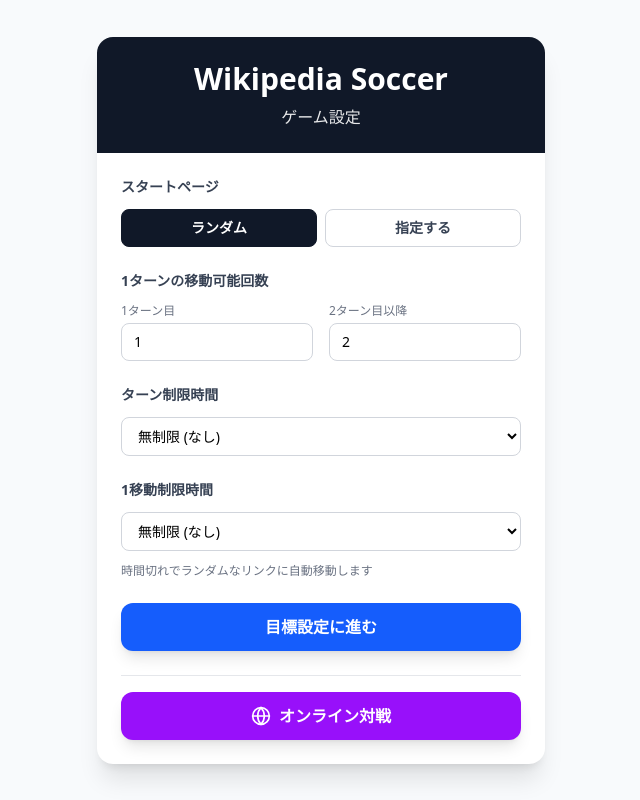
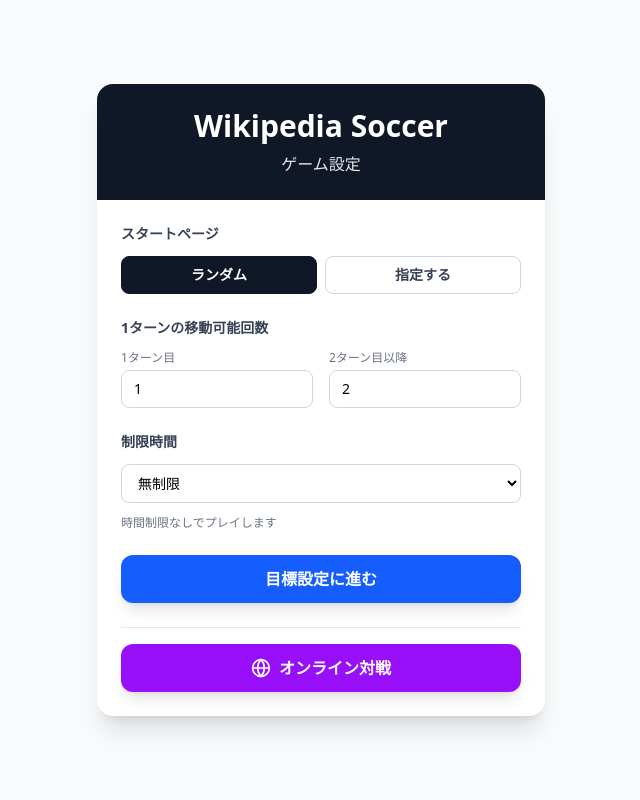
Before and after one commit to sas-news/Wikipedia-Soccer, a React (Vite) app: page / in a window 1280 px wide. Shown: the whole page, without its empty margins (319-959 px from the left). Built offline with nearby package versions, Linux system fonts and the light colour scheme.

Commit message:
feat: enhance multiplayer state synchronization and update time limit handling

```diff
--- a/src/App.tsx
+++ b/src/App.tsx
@@ -23,6 +23,7 @@
   movesPhase1: number;
   movesPhaseN: number;
   turnTimeLimit: number;
+  moveTimeLimit: number;
   p1Target: string;
   p2Target: string;
   currentPlayer: 1 | 2;
@@ -84,35 +85,30 @@
     setHasSaveData(!!localStorage.getItem(SAVE_KEY));
   }, [phase]);
 
-  useEffect(() => {
-    if (iframeRef.current && currentPage) {
-      const newSrc = `${window.location.origin}/proxy/wiki/${encodeURIComponent(currentPage)}`;
-      if (iframeRef.current.src !== newSrc) {
-        iframeRef.current.src = newSrc;
-      }
-    }
-  }, [currentPage]);
+  const iframeKey = `${currentPage}-${globalHistory.length}`;
 
   // Online Multiplayer Socket Logic
   useEffect(() => {
     if (!socket) return;
 
     socket.on('sync_state', (state: any) => {
-      setStartPageMode(state.startPageMode);
-      setCustomStartPage(state.customStartPage);
-      setMovesPhase1(state.movesPhase1);
-      setMovesPhaseN(state.movesPhaseN);
-      setTurnTimeLimit(state.turnTimeLimit);
-      setP1Target(state.p1Target);
-      setP2Target(state.p2Target);
-      setCurrentPlayer(state.currentPlayer);
-      setTurnCount(state.turnCount);
-      setMovesMade(state.movesMade);
-      setCurrentPage(state.currentPage);
-      setTurnHistory(state.turnHistory);
-      setGlobalHistory(state.globalHistory);
-      setTimeLeft(state.timeLeft);
-      setPhase(state.phase);
+      if (state.startPageMode !== undefined) setStartPageMode(state.startPageMode);
+      if (state.customStartPage !== undefined) setCustomStartPage(state.customStartPage);
+      if (state.movesPhase1 !== undefined) setMovesPhase1(state.movesPhase1);
+      if (state.movesPhaseN !== undefined) setMovesPhaseN(state.movesPhaseN);
+      if (state.turnTimeLimit !== undefined) setTurnTimeLimit(state.turnTimeLimit);
+      if (state.moveTimeLimit !== undefined) setMoveTimeLimit(state.moveTimeLimit);
+      if (state.p1Target !== undefined) setP1Target(state.p1Target);
+      if (state.p2Target !== undefined) setP2Target(state.p2Target);
+      if (state.currentPlayer !== undefined) setCurrentPlayer(state.currentPlayer);
+      if (state.turnCount !== undefined) setTurnCount(state.turnCount);
+      if (state.movesMade !== undefined) setMovesMade(state.movesMade);
+      if (state.currentPage !== undefined) setCurrentPage(state.currentPage);
+      if (state.turnHistory !== undefined) setTurnHistory(state.turnHistory);
+      if (state.globalHistory !== undefined) setGlobalHistory(state.globalHistory);
+      if (state.timeLeft !== undefined) setTimeLeft(state.timeLeft);
+      if (state.winner !== undefined) setWinner(state.winner);
+      if (state.phase !== undefined) setPhase(state.phase);
       if (state.p1Ready !== undefined) setP1Ready(state.p1Ready);
       if (state.p2Ready !== undefined) setP2Ready(state.p2Ready);
     });
@@ -193,6 +189,7 @@
           movesPhase1,
           movesPhaseN,
           turnTimeLimit,
+          moveTimeLimit,
           p1Target,
           p2Target,
           currentPlayer,
@@ -248,6 +245,7 @@
               movesPhase1,
               movesPhaseN,
               turnTimeLimit,
+              moveTimeLimit,
               phase: 'setup',
               p1Ready: false,
               p2Ready: false
@@ -270,7 +268,7 @@
     if (player === 1) {
       if (!p1Target) return showToast('目標ページを設定してください');
       setP1Ready(true);
-      emitStateUpdate({ p1Ready: true, p1Target });
+      emitStateUpdate({ p1Ready: true });
       if (p2Ready) {
         setPhase('confirm');
         emitStateUpdate({ phase: 'confirm' });
@@ -278,7 +276,7 @@
     } else {
       if (!p2Target) return showToast('目標ページを設定してください');
       setP2Ready(true);
-      emitStateUpdate({ p2Ready: true, p2Target });
+      emitStateUpdate({ p2Ready: true });
       if (p1Ready) {
         setPhase('confirm');
         emitStateUpdate({ phase: 'confirm' });
@@ -533,6 +531,7 @@
       movesPhase1,
       movesPhaseN,
       turnTimeLimit,
+      moveTimeLimit,
       p1Target,
       p2Target,
       currentPlayer,
@@ -565,6 +564,7 @@
         setMovesPhase1(state.movesPhase1);
         setMovesPhaseN(state.movesPhaseN);
         setTurnTimeLimit(state.turnTimeLimit);
+        setMoveTimeLimit(state.moveTimeLimit || 0);
         setP1Target(state.p1Target);
         setP2Target(state.p2Target);
         setCurrentPlayer(state.currentPlayer);
@@ -639,42 +639,38 @@
             </div>
 
             <div className="space-y-3">
-              <label className="block text-sm font-bold text-gray-700">ターン制限時間</label>
+              <label className="block text-sm font-bold text-gray-700">制限時間</label>
               <select
-                value={turnTimeLimit}
+                value={`${turnTimeLimit > 0 ? 'turn-' : moveTimeLimit > 0 ? 'move-' : 'none-'}${turnTimeLimit || moveTimeLimit}`}
                 onChange={(e) => {
-                  const val = Number(e.target.value);
+                  const [mode, valStr] = e.target.value.split('-');
+                  const val = Number(valStr);
+                  if (mode === 'turn') {
                     setTurnTimeLimit(val);
-                  if (val > 0) setMoveTimeLimit(0);
+                    setMoveTimeLimit(0);
+                  } else if (mode === 'move') {
+                    setMoveTimeLimit(val);
+                    setTurnTimeLimit(0);
+                  } else {
+                    setTurnTimeLimit(0);
+                    setMoveTimeLimit(0);
+                  }
                 }}
                 className="w-full px-3 py-2 border border-gray-300 rounded-lg text-sm font-medium focus:outline-none focus:ring-2 focus:ring-gray-900 bg-white"
               >
-                <option value={0}>無制限 (なし)</option>
-                <option value={15}>15秒</option>
-                <option value={30}>30秒</option>
-                <option value={60}>60秒 (1分)</option>
-                <option value={120}>120秒 (2分)</option>
+                <option value="none-0">無制限</option>
+                <option value="turn-15">ターン制限: 15秒</option>
+                <option value="turn-30">ターン制限: 30秒</option>
+                <option value="turn-60">ターン制限: 60秒</option>
+                <option value="turn-120">ターン制限: 120秒</option>
+                <option value="move-10">1移動制限: 10秒</option>
+                <option value="move-15">1移動制限: 15秒</option>
+                <option value="move-20">1移動制限: 20秒</option>
+                <option value="move-30">1移動制限: 30秒</option>
               </select>
-            </div>
-
-            <div className="space-y-3">
-              <label className="block text-sm font-bold text-gray-700">1移動制限時間</label>
-              <select
-                value={moveTimeLimit}
-                onChange={(e) => {
-                  const val = Number(e.target.value);
-                  setMoveTimeLimit(val);
-                  if (val > 0) setTurnTimeLimit(0);
-                }}
-                className="w-full px-3 py-2 border border-gray-300 rounded-lg text-sm font-medium focus:outline-none focus:ring-2 focus:ring-gray-900 bg-white"
-              >
-                <option value={0}>無制限 (なし)</option>
-                <option value={10}>10秒</option>
-                <option value={15}>15秒</option>
-                <option value={20}>20秒</option>
-                <option value={30}>30秒</option>
-              </select>
-              <p className="text-xs text-gray-500">時間切れでランダムなリンクに自動移動します</p>
+              <p className="text-xs text-gray-500">
+                {moveTimeLimit > 0 ? '時間切れでランダムなリンクに自動移動します' : turnTimeLimit > 0 ? '時間切れでターンが交代します' : '時間制限なしでプレイします'}
+              </p>
             </div>
 
               <button
@@ -1081,6 +1077,7 @@
                     } else {
                       setP1Ready(false);
                       setP2Ready(false);
+                      setSetupTargetPlayer(null);
                       setPhase('setup');
                     }
                  }}
@@ -1376,6 +1373,7 @@
           />
         )}
         <iframe
+          key={iframeKey}
           ref={iframeRef}
           title="Wikipedia"
           src={currentPage ? `/proxy/wiki/${encodeURIComponent(currentPage)}` : ''}
```
Lines whose indentation alone changed are shown as unchanged.
